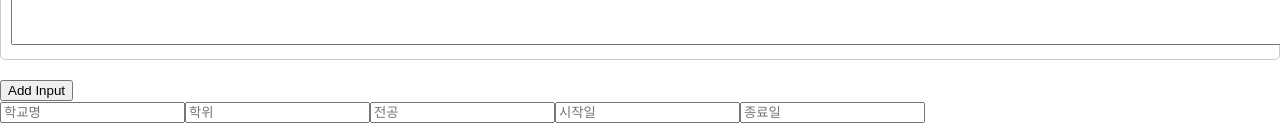
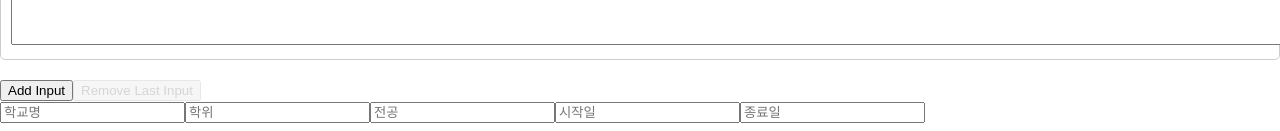
Before and after one commit to jeauk/react-resume, a React (Create React App) app: page / in a window 1280 px wide. Shown: the part 392-523 px from the top of the page. Built offline with nearby package versions, Linux system fonts and the light colour scheme.

Commit message:
게시판 5(시스템 완성)

```diff
--- a/src/components/MaxLengthInput.jsx
+++ b/src/components/MaxLengthInput.jsx
@@ -28,6 +28,12 @@ const MaxLengthInput = () => {
   const removeInput = (id) => {
     if (inputs.length > 1) {
       setInputs(inputs.filter(input => input.id !== id));
+    }
+  };
+
+  const removeLastInput = () => {
+    if (inputs.length > 1) {
+      setInputs(inputs.slice(0, -1));
     }
   };
 
@@ -67,7 +73,10 @@ const MaxLengthInput = () => {
           </div>
         </div>
       ))}
-      <button onClick={addInput} disabled={inputs.length >= 5}>Add Input</button>
+      <div className="button-container">
+        <button onClick={addInput} disabled={inputs.length >= 5}>Add Input</button>
+        <button onClick={removeLastInput} disabled={inputs.length <= 1}>Remove Last Input</button>
+      </div>
     </div>
   );
 };
```
